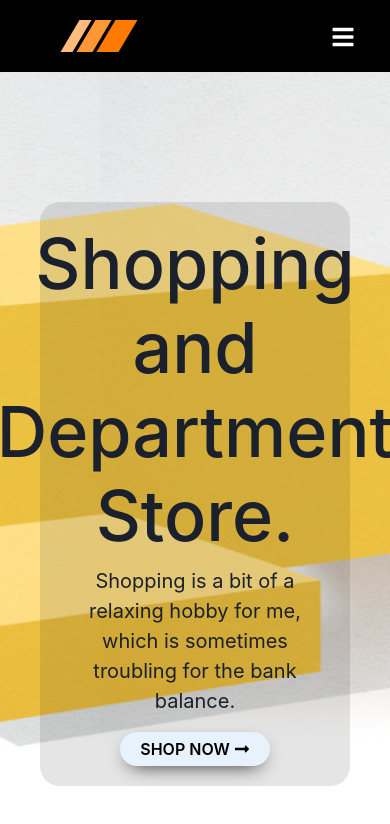
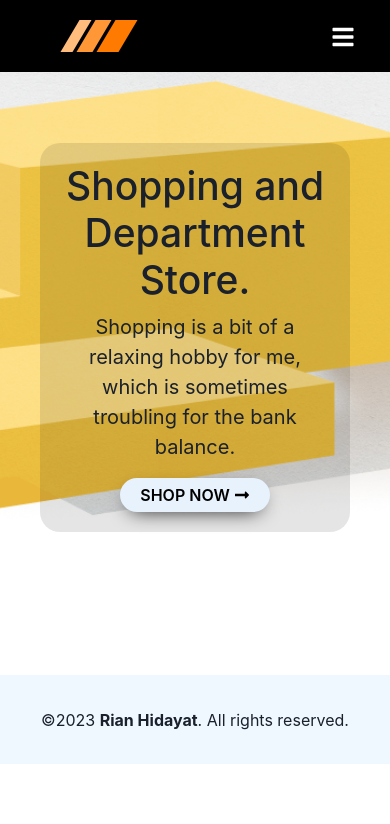
Before and after one commit to rianhz/e-commerce-mern, a React (Create React App) app in the folder client/: page / in a window 390 px wide. Shown: the top 824 px of the page. Built offline with nearby package versions, Linux system fonts and the light colour scheme.

Commit message:
adding footer

```diff
--- a/client/src/App.css
+++ b/client/src/App.css
@@ -1,3 +1,8 @@
+* {
+	box-sizing: border-box;
+	padding: 0;
+	margin: 0;
+}
 body {
 	overflow-x: hidden;
 }
--- a/client/src/App.tsx
+++ b/client/src/App.tsx
@@ -11,7 +11,7 @@ import EditProduct from "./pages/EditProduct/EditProduct";
 import MyCart from "./components/cart/MyCart";
 import AdminZone from "./pages/AdminZone/AdminZone";
 import UsersInfo from "./pages/Users/UsersInfo";
-import { useAppSelector } from "./app/hooks";
+import Footer from "./components/footer/Footer";
 
 function App() {
 	const [showCart, setShowCart] = useState<boolean>(false);
@@ -32,6 +32,7 @@ function App() {
 				<Route path="/users" element={<UsersInfo />} />
 				<Route path="/products" element={<Products />} />
 			</Routes>
+			<Footer />
 			<MyCart showCart={showCart} closeCart={closeCart} />
 		</div>
 	);
--- /dev/null
+++ b/client/src/components/footer/Footer.tsx
@@ -0,0 +1,13 @@
+import "./footer.css";
+
+const Footer = () => {
+	return (
+		<div className="footer-wrapper">
+			<span>
+				©2023 <strong>Rian Hidayat</strong>. All rights reserved.
+			</span>
+		</div>
+	);
+};
+
+export default Footer;
--- /dev/null
+++ b/client/src/components/footer/footer.css
@@ -0,0 +1,8 @@
+.footer-wrapper {
+	height: 100%;
+	height: 89px;
+	display: flex;
+	justify-content: center;
+	align-items: center;
+	background-color: aliceblue;
+}
--- a/client/src/components/navbar/nav.css
+++ b/client/src/components/navbar/nav.css
@@ -94,6 +94,10 @@ a#logLink.active {
 }
 
 @media only screen and (max-width: 768px) {
+	nav {
+		position: fixed;
+		top: 0;
+	}
 	.nav-tab {
 		z-index: 30;
 		position: fixed;
@@ -138,7 +142,7 @@ a#logLink.active {
 		display: flex;
 		justify-content: flex-end;
 		align-items: flex-end !important;
-		position: fixed;
+		position: absolute;
 		top: 20px;
 		right: 30px;
 		align-items: center;
--- a/client/src/pages/Landingpage/landing.css
+++ b/client/src/pages/Landingpage/landing.css
@@ -3,11 +3,10 @@
 	background-position: center;
 	background-position-x: right;
 	background-position-y: -120px;
-
 	background-repeat: no-repeat;
 	background-size: cover;
-	height: 100vh;
-	padding: 40px;
+	height: 80vh;
+	padding: 0 40px;
 	display: flex;
 	justify-content: center;
 	align-items: flex-start;
@@ -64,4 +63,8 @@ a#shopnow:hover {
 	.landing-container p {
 		text-align: center;
 	}
+
+	.landing-container h1 {
+		font-size: 39px;
+	}
 }
```
